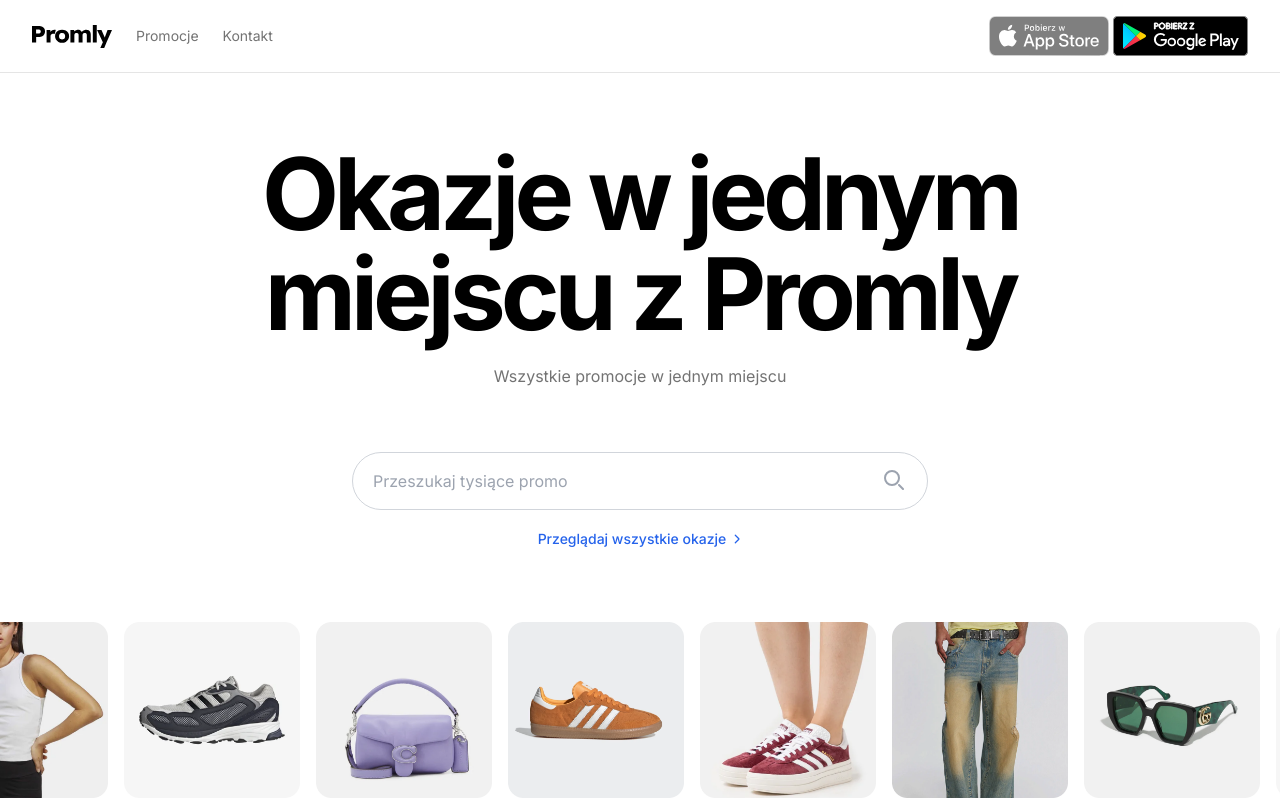
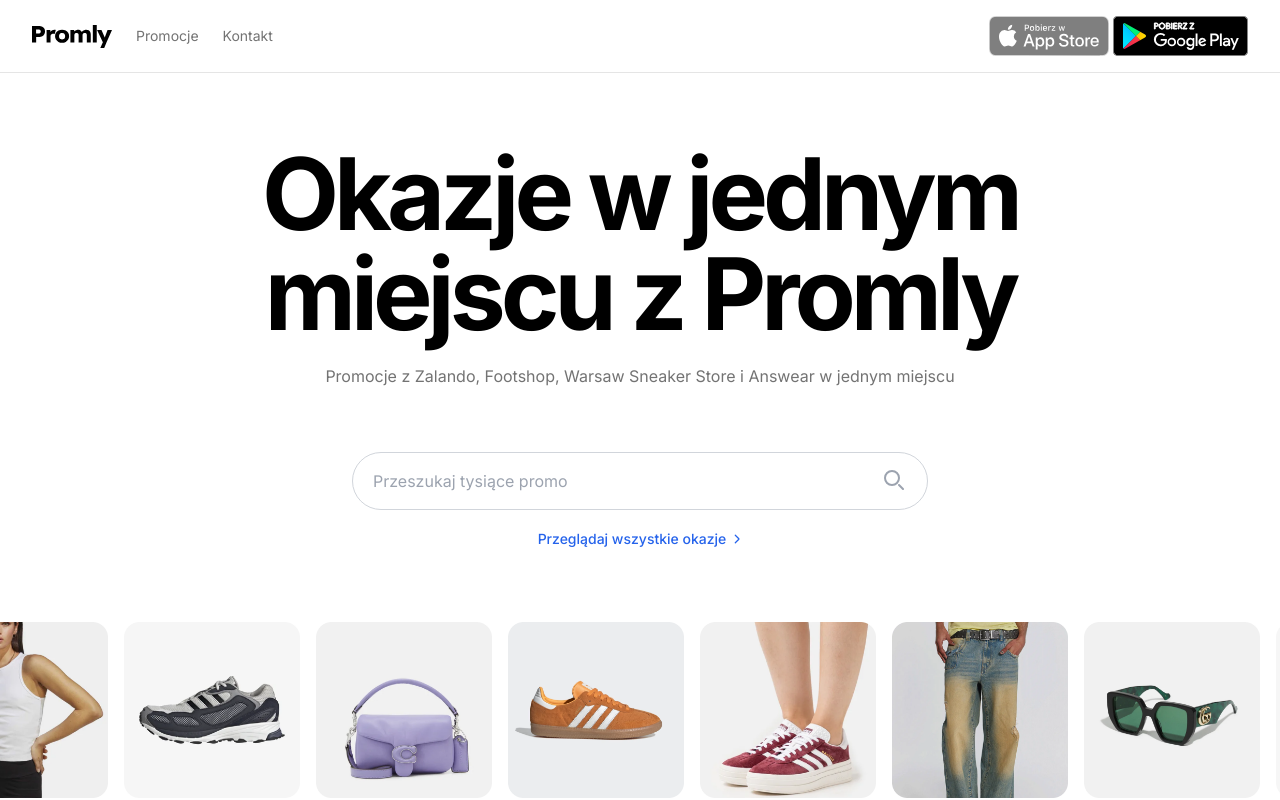
Before and after one commit to jkbkrz/promly-website, a Next.js app: page / in a window 1280 px wide. Shown: the top 800 px of the page. Built offline with nearby package versions, Linux system fonts and the light colour scheme; no server answers.

Commit message:
hero text change

```diff
--- a/components/Hero.js
+++ b/components/Hero.js
@@ -6,7 +6,7 @@ export default function Hero() {
             }}>
                 Okazje w jednym <br /> miejscu z Promly
             </h1>
-            <span className="text-neutral-500 mt-5 block text-sm sm:text-base">Wszystkie promocje w jednym miejscu</span>
+            <span className="text-neutral-500 mt-5 block text-sm sm:text-base">Promocje z Zalando, Footshop, Warsaw Sneaker Store i Answear w jednym miejscu</span>
         </div>
     )
 }
```
